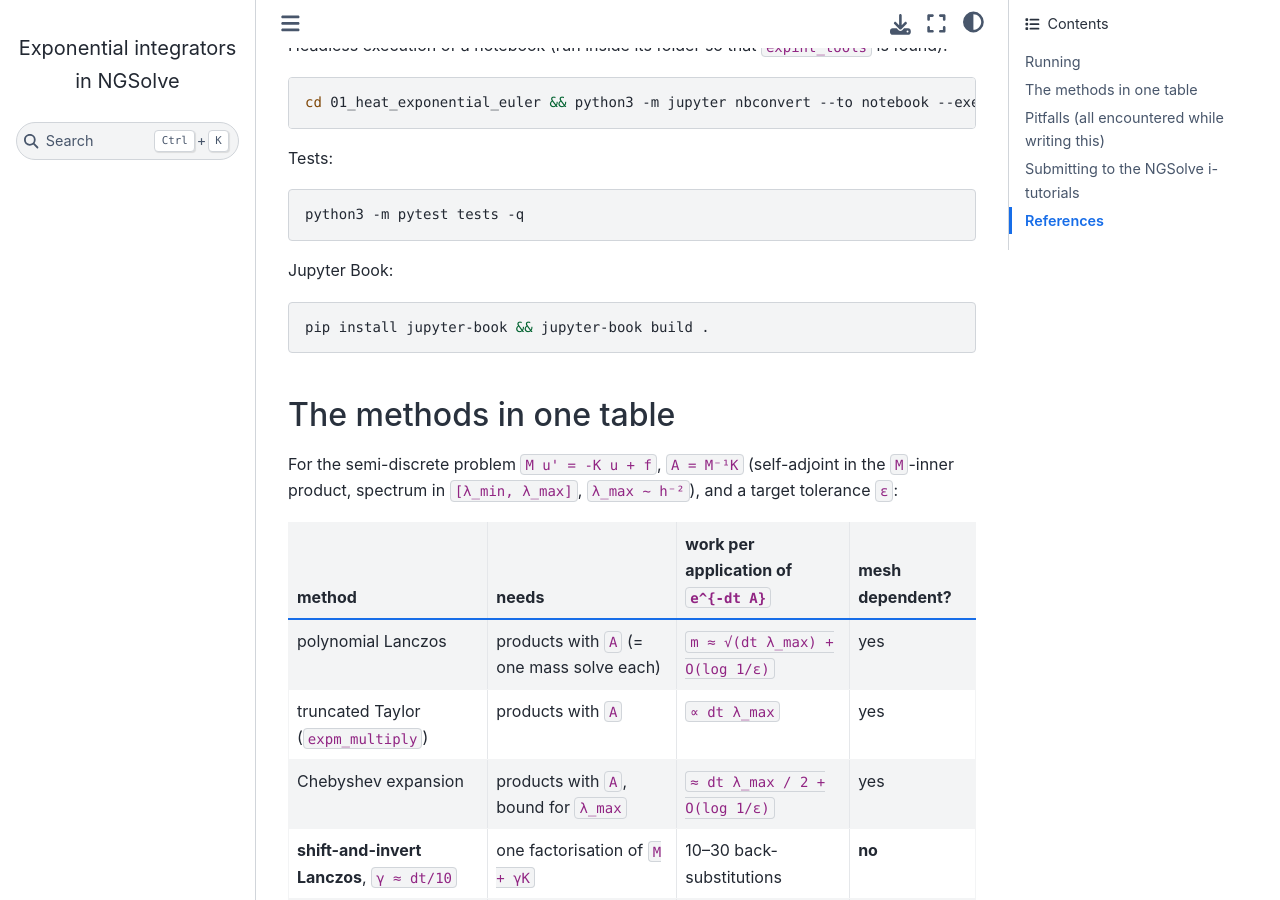
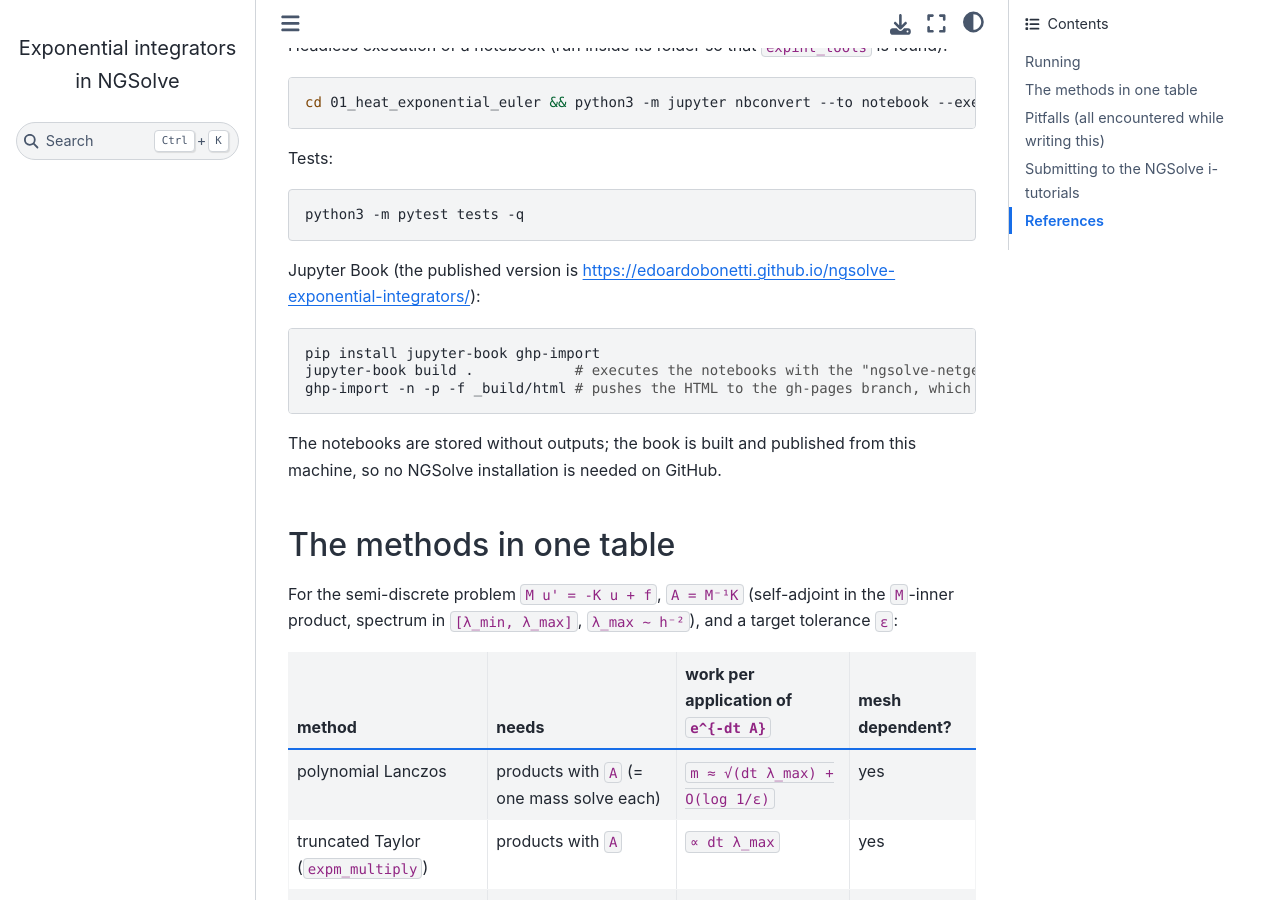
Before and after one commit to EdoardoBonetti/ngsolve-exponential-integrators, a Jupyter Book: the page built from README.md, in a window 1280 px wide and 900 px high, scrolled down 1645 px. Built offline with Jupyter Book 1.0.4 settings and Sphinx 7.4.7 and the Sphinx Book theme 1.1.4, drawn with Linux system fonts in a browser that asks for light colours; pages that are not in the unit, such as notebooks, are missing from menus.

Commit message:
Publish the locally built book instead of building on CI
Remove the GitHub Actions workflow; the book is built here with the
NGSolve kernel and pushed to gh-pages with ghp-import.

Co-Authored-By: Claude Fable 5.1 <noreply@anthropic.com>

````diff
--- a/README.md
+++ b/README.md
@@ -45,11 +45,16 @@ Tests:
 python3 -m pytest tests -q
 ```
 
-Jupyter Book:
+Jupyter Book (the published version is https://edoardobonetti.github.io/ngsolve-exponential-integrators/):
 
 ```bash
-pip install jupyter-book && jupyter-book build .
+pip install jupyter-book ghp-import
+jupyter-book build .            # executes the notebooks with the "ngsolve-netgen" kernel (see _config.yml)
+ghp-import -n -p -f _build/html # pushes the HTML to the gh-pages branch, which GitHub Pages serves
 ```
+
+The notebooks are stored without outputs; the book is built and published from this machine,
+so no NGSolve installation is needed on GitHub.
 
 ## The methods in one table
 
--- a/_config.yml
+++ b/_config.yml
@@ -21,5 +21,9 @@ html:
   use_issues_button: true
 sphinx:
   config:
+    # execute the notebooks with the kernel that has NGSolve on its path
+    # (kernelspec "ngsolve-netgen" in ~/Library/Jupyter/kernels on this machine)
+    nb_kernel_rgx_aliases:
+      python3: ngsolve-netgen
     html_theme_options:
       repository_url: https://github.com/EdoardoBonetti/ngsolve-exponential-integrators
--- a/requirements.txt
+++ b/requirements.txt
@@ -1,4 +1,4 @@
-jupyter-book>=1.0,<2
+jupyter-book>=1.0,<2   # only needed to build the book
 ngsolve
 webgui_jupyter_widgets
 numpy
````
Also changed, not shown: 1 other file.
